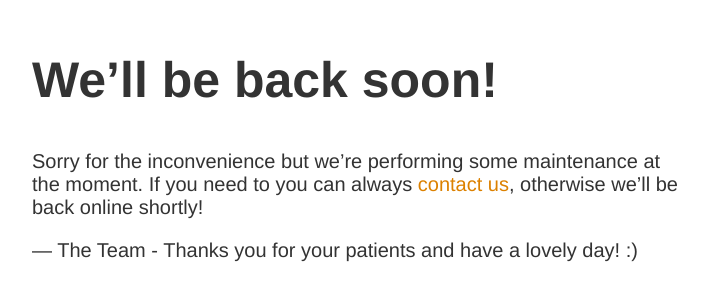
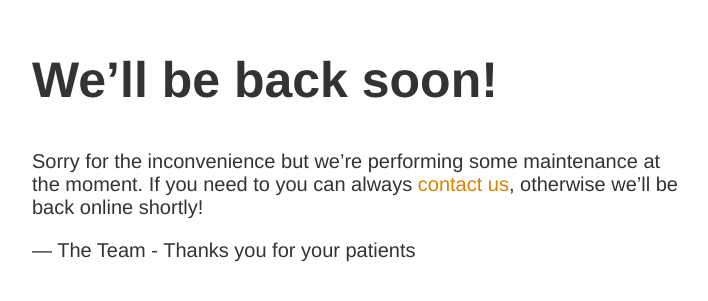
Before and after one commit to nileshzend/index, a plain HTML site: page index.html in a window 1280 px wide. Shown: the part 149-450 px from the top of the page, without its empty margins (283-991 px from the left). Drawn offline with Linux system fonts and the light colour scheme.

Commit message:
Update index.html

```diff
--- a/index.html
+++ b/index.html
@@ -13,6 +13,6 @@
     <h1>We&rsquo;ll be back soon!</h1>
     <div>
         <p>Sorry for the inconvenience but we&rsquo;re performing some maintenance at the moment. If you need to you can always <a href="mailto:#">contact us</a>, otherwise we&rsquo;ll be back online shortly!</p>
-        <p>&mdash; The Team - Thanks you for your patients and have a lovely day! :)</p>
+        <p>&mdash; The Team - Thanks you for your patients</p>
     </div>
 </article>
```
